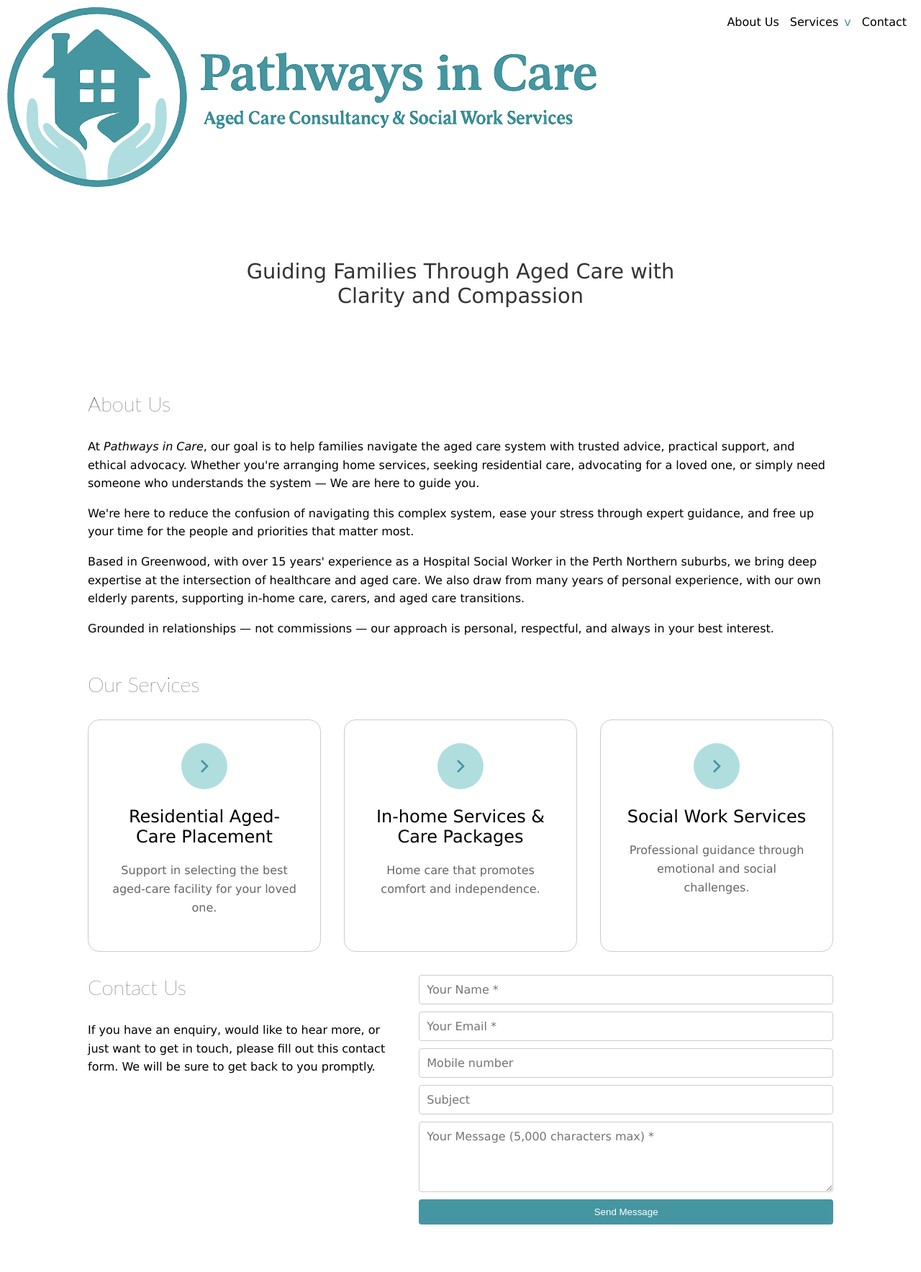
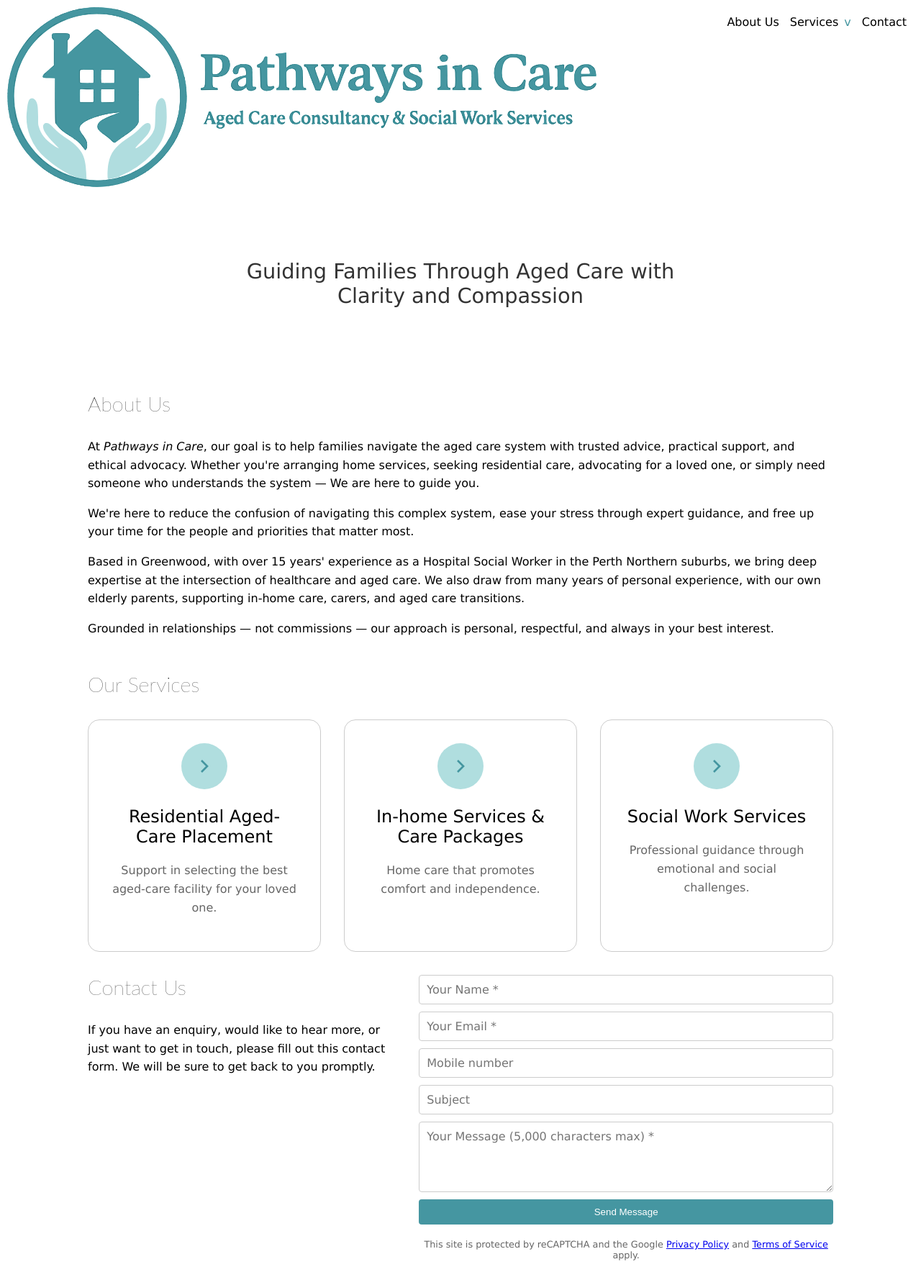
Before and after one commit to dmholyday/pathwaysincare-web, a Jekyll site: the page built from index.html, in a window 1280 px wide. Shown: the whole page at 72% size. Built offline with Jekyll 4.4.1, drawn with Linux system fonts in a browser that asks for light colours; before the commit the page ends 1718 px from its top, so only the background shows below that.

Commit message:
hid recaptcha until in form view

```diff
--- a/_includes/footer.html
+++ b/_includes/footer.html
@@ -21,6 +21,11 @@
         <textarea id="message" name="Message" rows="4" placeholder="Your Message (5,000 characters max) *" maxlength="5000" required></textarea>
         <span class="char-counter" data-for="message" style="display: none;"></span>
         <button type="submit">Send Message</button>
+        <div class="recaptcha-disclaimer">
+            This site is protected by reCAPTCHA and the Google
+            <a href="https://policies.google.com/privacy" target="_blank" rel="noopener noreferrer">Privacy Policy</a> and
+            <a href="https://policies.google.com/terms" target="_blank" rel="noopener noreferrer">Terms of Service</a> apply.
+        </div>
         <div id="successMessage" style="display: none; color: green; margin-top: 10px;">
           Thank you! Your message has been sent.
         </div>
--- a/_layouts/default.html
+++ b/_layouts/default.html
@@ -4,7 +4,7 @@
   <meta charset="UTF-8" />
   <meta name="viewport" content="width=device-width, initial-scale=1.0" />
   <title>{{ page.title }} || Pathways in Care</title>
-  <script src="https://www.google.com/recaptcha/api.js?render=6LcKznUrAAAAAJ8zSpjUvedsZk_8VTYPRV76WPVE"></script>
+  <script src="https://www.google.com/recaptcha/api.js?render=6LcKznUrAAAAAJ8zSpjUvedsZk_8VTYPRV76WPVE&onload=grecaptchaCallback&render=explicit" async defer></script>
   <link rel="stylesheet" href="/assets/style.css">
   <link rel="stylesheet" href="https://unpkg.com/lucide@latest/dist/lucide.css" />
 </head>
--- a/assets/script.js
+++ b/assets/script.js
@@ -118,7 +118,48 @@
     // Update counter on input
     input.addEventListener('input', updateCounter);
     });
+
 });
+
+// Define the callback function globally
+        function grecaptchaCallback() {
+            const formElement = document.getElementById('contactform'); // Get your form by its ID
+            const recaptchaBadge = document.querySelector('.grecaptcha-badge'); // Get the reCAPTCHA badge
+
+            // Debugging: Check if elements are found
+            if (!formElement) {
+                console.warn("Form element with ID 'myForm' not found.");
+                return;
+            }
+            if (!recaptchaBadge) {
+                console.error("reCAPTCHA badge with class '.grecaptcha-badge' not found after reCAPTCHA loaded. This is unexpected.");
+                return;
+            } else {
+                 console.log("reCAPTCHA badge found!"); // Confirm it's found
+            }
+
+
+            const observerOptions = {
+                root: null, // Use the viewport as the root
+                rootMargin: '0px', // No extra margin around the root
+                threshold: 0.1 // Trigger when 10% of the form is visible
+            };
+
+            const observer = new IntersectionObserver((entries, observer) => {
+                entries.forEach(entry => {
+                    if (entry.isIntersecting) {
+                        recaptchaBadge.classList.add('is-visible');
+                        console.log("Form in view, badge visible.");
+                    } else {
+                        recaptchaBadge.classList.remove('is-visible');
+                        console.log("Form out of view, badge hidden.");
+                    }
+                });
+            }, observerOptions);
+
+            // Start observing your form element
+            observer.observe(formElement);
+        }
 
 /* Use javascript fetch to send json */
 
--- a/assets/style.css
+++ b/assets/style.css
@@ -384,7 +384,24 @@
       color: #666;
     }
 
-@media (max-width: 1096px) and (min-width: 769px) {
+    /* Your CSS for the badge hiding */
+        .grecaptcha-badge {
+            visibility: hidden;
+            opacity: 0;
+            transition: visibility 0s, opacity 0.3s ease-in-out;
+        }
+        .grecaptcha-badge.is-visible {
+            visibility: visible;
+            opacity: 1;
+        }
+        .recaptcha-disclaimer {
+            font-size: 0.8em;
+            color: #666;
+            margin-top: 10px;
+            text-align: center;
+        }
+
+    @media (max-width: 1096px) and (min-width: 769px) {
     .logo-top-left img {
         height: 150px;
     }
```
